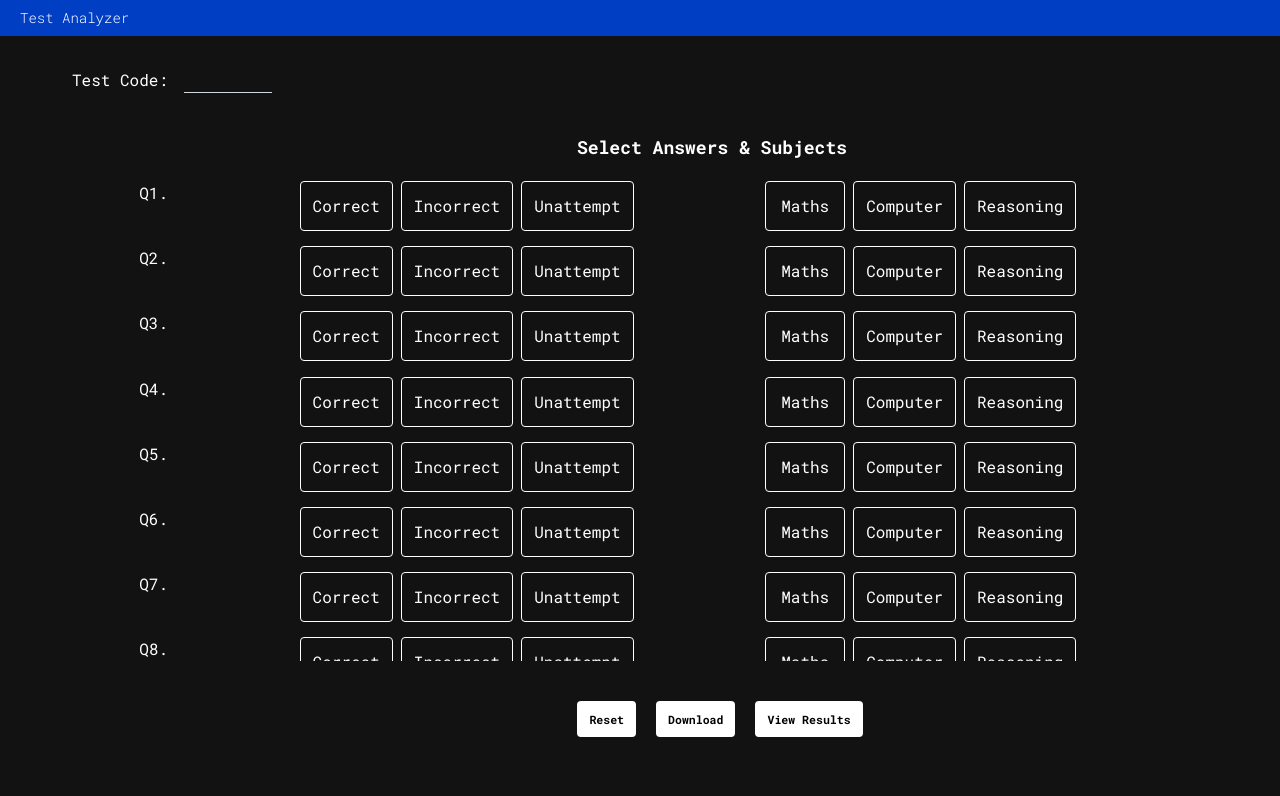
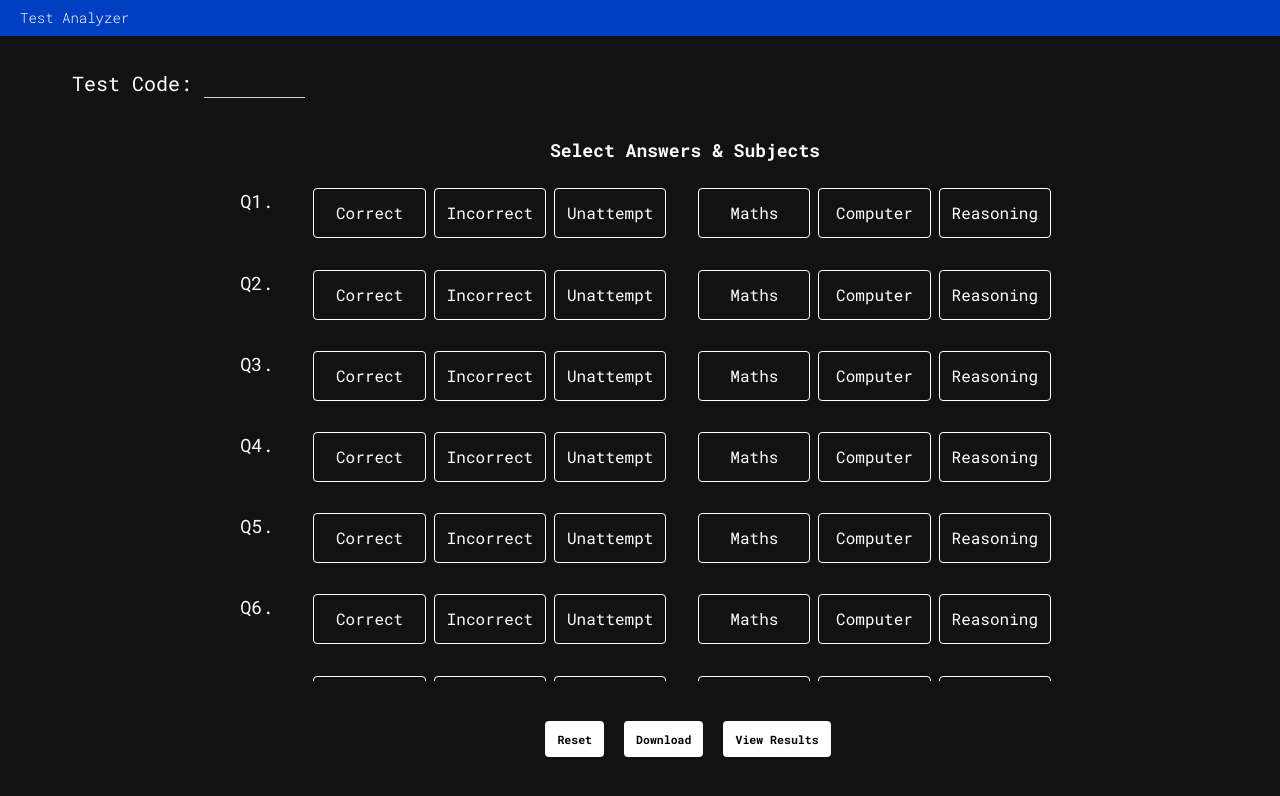
Before and after one commit to sumit-dey-69/test-analyzer, a Next.js app: page / in a window 1280 px wide. Shown: the top 796 px of the page. Built offline with nearby package versions, Linux system fonts and the light colour scheme.

Commit message:
feat: improve layout and styling of home page components for better user experience

```diff
--- a/src/app/(home)/page.tsx
+++ b/src/app/(home)/page.tsx
@@ -8,14 +8,14 @@ function Page() {
   const setTestCode = useSetTestCode();
 
   return (
-    <div className="max-w-[75rem] grid grid-rows-[auto_1fr_auto] gap-6 px-4 py-6 sm:gap-8 sm:px-6 sm:py-8 md:gap-10 md:px-8 mx-auto text-xs sm:text-sm md:text-base">
-      <div className="flex gap-4">
-        <h2>Test Code:</h2>
+    <div className="max-w-[75rem] grid grid-rows-[auto_1fr_auto] space-y-4 md:-space-y-[0.1em] gap-6 px-4 py-6 sm:gap-8 sm:px-6 sm:py-8 md:gap-10 md:px-8 mx-auto text-xs sm:text-sm md:text-base">
+      <div className="flex gap-[0.75em]">
+        <h2 className="text-[1.25em]">Test Code:</h2>
         <input
           type="text"
-          className="border-b focus-visible:outline-none border-gray-300 w-[5.5em]"
+          className="border-b focus-visible:outline-none text-[1.1em] border-gray-300 w-full min-w-[3.25em] max-w-[5.75em]"
+          onChange={(e) => setTestCode(e.target.value)}
           value={testCode}
-          onChange={(e) => setTestCode(e.target.value)}
         />
       </div>
 
--- a/src/components/home/action-buttons.tsx
+++ b/src/components/home/action-buttons.tsx
@@ -14,7 +14,7 @@ function ActionButtons() {
   };
 
   return (
-    <div className="w-full flex gap-5 justify-center md:ml-[5em]">
+    <div className="w-full flex gap-5 justify-center md:ml-[3em]">
       <Button onClick={reset}>Reset</Button>
       <Button onClick={handleDownload}>Download</Button>
       <Button onClick={() => router.push("/result")}>View Results</Button>
--- a/src/components/home/answer-toggle.tsx
+++ b/src/components/home/answer-toggle.tsx
@@ -11,11 +11,11 @@ function AnswerToggle({ index }: Props) {
   const answerOptions: AnswerType[] = ["Correct", "Incorrect", "Unattempt"];
 
   return (
-    <div className="flex gap-2 h-max">
+    <div className="flex gap-2">
       {answerOptions.map((answer) => (
         <button
           key={`${answer}-${index}`}
-          className={`border p-[0.75em] rounded-sm cursor-pointer hover:bg-white hover:text-black min-w-[5rem] text-center
+          className={`border p-[0.75em] rounded-sm cursor-pointer hover:bg-white hover:text-black min-w-[7rem] w-full text-center
             ${answers[index] === answer ? "bg-white text-black" : ""}
           `}
           onClick={() => setAnswers(index, answers[index] === answer ? null : answer)}
--- a/src/components/home/questions-selector.tsx
+++ b/src/components/home/questions-selector.tsx
@@ -13,18 +13,18 @@ function QuestionSelector({ totalQuestions = 75 }: Props) {
   );
 
   return (
-    <div className="space-y-5 flex flex-col text-xs sm:text-sm md:text-base w-full md:px-10 h-full">
-      <h2 className="md:ml-[8em] text-lg font-bold text-center">
+    <div className="space-y-4 grid grid-rows-[auto_1fr] text-xs sm:text-sm md:text-base w-full md:px-10 h-full">
+      <h2 className="md:ml-[5em] text-lg font-bold text-center">
         Select Answers & Subjects
       </h2>
-      <div className="space-y-[0.95em] max-h-[calc(100vh-20rem)] overflow-y-scroll no-scrollbar">
+      <div className="space-y-[0.95em] min-h-[40vh] max-h-[62.75vh] overflow-y-scroll no-scrollbar mx-auto">
         {questions.map((question, index) => (
           <div
             key={`${question}-${index}`}
-            className="flex max-md:flex-col space-y-[0.5em] md:space-y-[1em] md:flex-row justify-between md:justify-around sm:gap-[2.5em] mx-auto"
+            className="flex max-md:flex-col space-y-[0.5em] md:space-y-[1em] md:flex-row justify-between md:justify-around md:gap-[2.5em] px-4 py-2"
           >
-            <p className="max-w-[3.5em] w-full md:text-right">{question}</p>
-            <div className="max-md:space-y-[0.25em] md:w-full md:justify-evenly sm:flex sm:gap-[2.5em]">
+            <p className="max-w-[2.5em] text-[1.15em] w-full md:text-right">{question}</p>
+            <div className="grid max-md:space-y-[0.75em] md:grid-cols-[auto_auto] md:gap-[2em]">
               <AnswerToggle index={index} />
               <SubjectToggle index={index} />
             </div>
--- a/src/components/home/subject-toggle.tsx
+++ b/src/components/home/subject-toggle.tsx
@@ -11,11 +11,11 @@ function SubjectToggle({ index }: Props) {
   const subjectOptions: SubjectType[] = ["Maths", "Computer", "Reasoning"];
 
   return (
-    <div className="flex gap-2 h-max">
+    <div className="flex gap-2">
       {subjectOptions.map((subject) => (
         <button
           key={`${subject}-${index}`}
-          className={`border p-[0.75em] rounded-sm cursor-pointer hover:bg-white hover:text-black min-w-[5rem] text-center
+          className={`border p-[0.75em] rounded-sm cursor-pointer hover:bg-white hover:text-black min-w-[7rem] w-full text-center
             ${subjects[index] === subject ? "bg-white text-black" : ""}
           `}
           onClick={() => setSubjects(index, subjects[index] === subject ? null : subject)}
```
